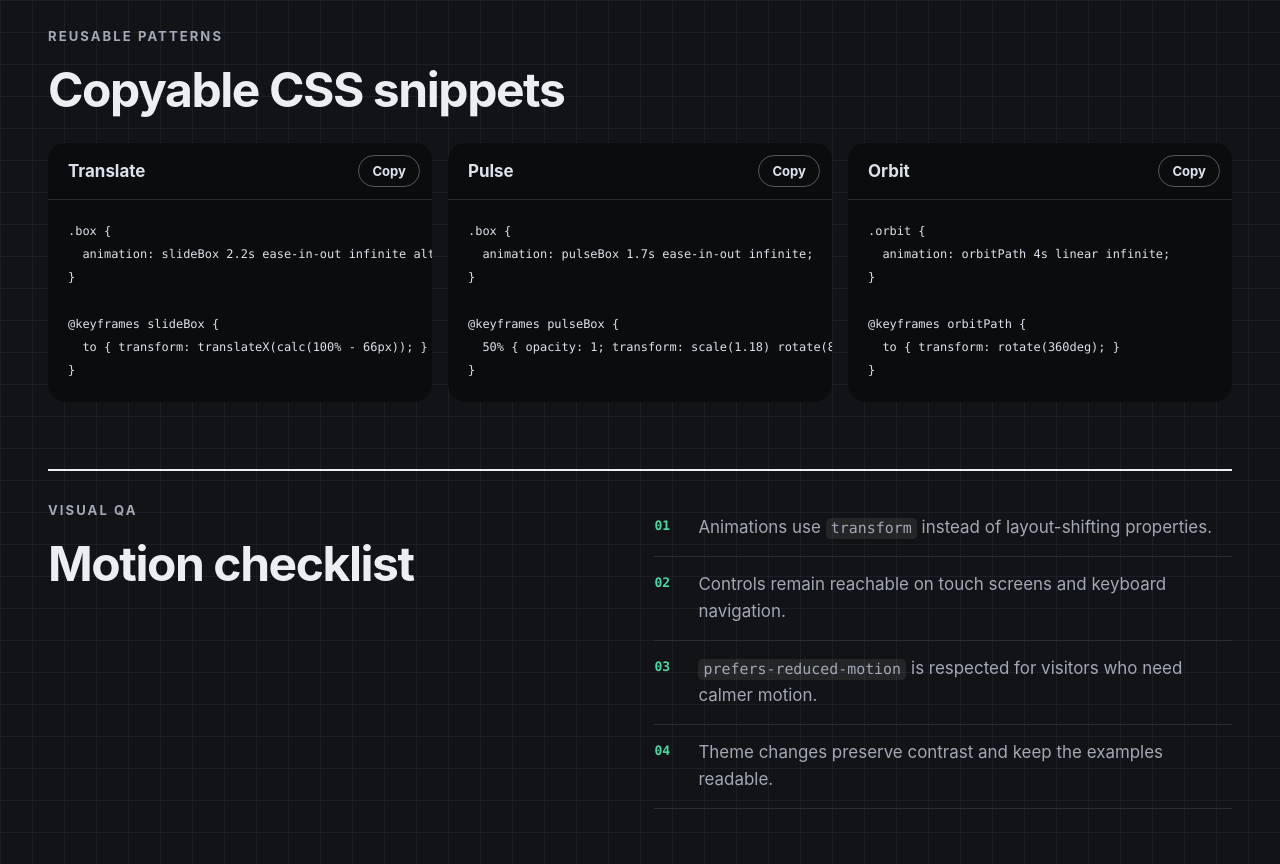
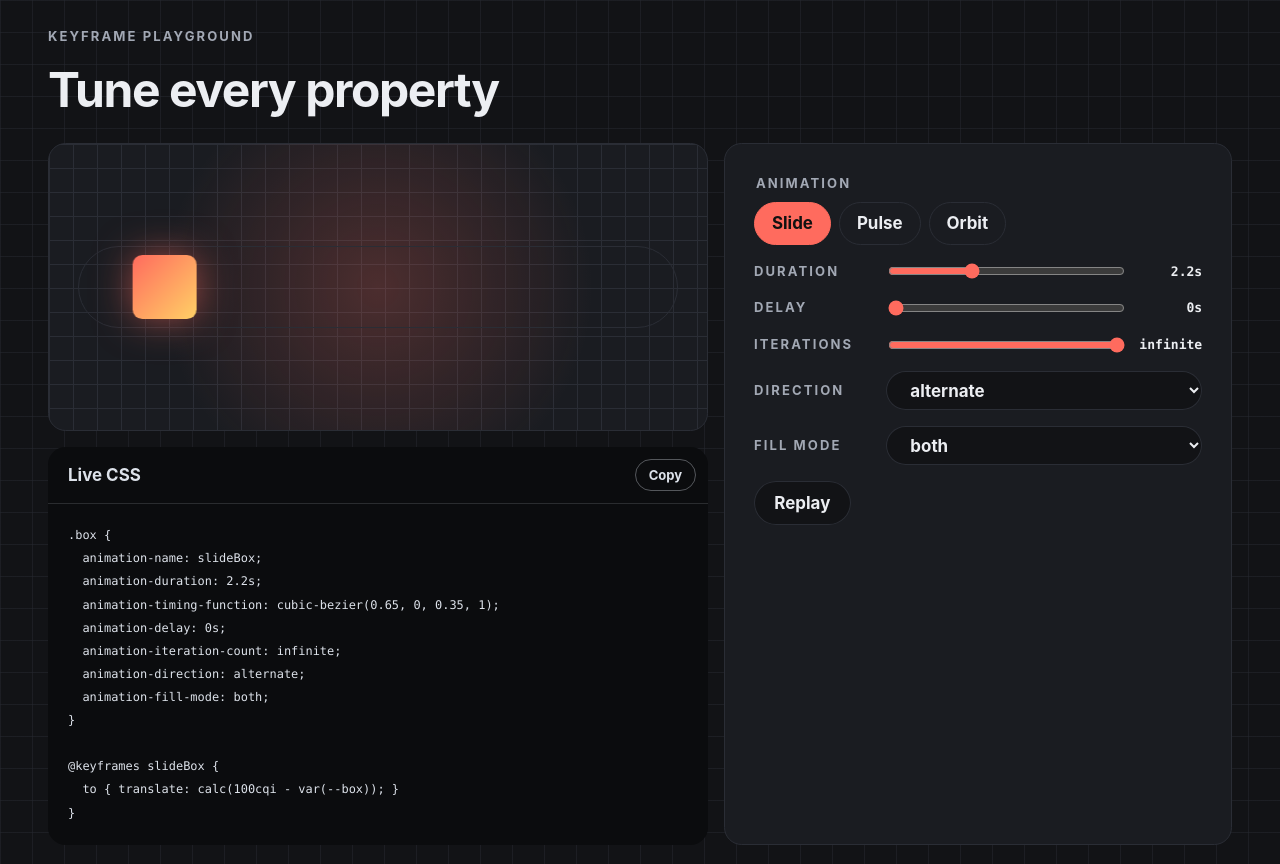
Before and after one commit to abdimannor/box-animations, a plain HTML site: page index.html in a window 1280 px wide. Shown: the part 1088-1952 px from the top of the page. Drawn offline with Linux system fonts and the light colour scheme.

Commit message:
Add a keyframe playground with live duration, delay, iteration, direction and fill controls plus a live CSS panel

```diff
--- a/index.html
+++ b/index.html
@@ -101,6 +101,57 @@
       </article>
     </section>
 
+    <section class="playground" id="playground" aria-labelledby="playground-title">
+      <div class="section-heading">
+        <p class="eyebrow">Keyframe playground</p>
+        <h2 id="playground-title">Tune every property</h2>
+      </div>
+
+      <div class="pg-layout">
+        <div class="pg-stage" aria-hidden="true">
+          <div class="pg-track" data-anim="slide">
+            <div class="pg-box"></div>
+          </div>
+        </div>
+
+        <form class="pg-controls" id="pg-form" aria-label="Animation properties">
+          <fieldset class="pg-pick">
+            <legend class="control-label">Animation</legend>
+            <label><input type="radio" name="anim" value="slide" checked> Slide</label>
+            <label><input type="radio" name="anim" value="pulse"> Pulse</label>
+            <label><input type="radio" name="anim" value="orbit"> Orbit</label>
+          </fieldset>
+          <label class="pg-field"><span class="control-label">Duration</span>
+            <input type="range" name="duration" min="0.2" max="6" step="0.1" value="2.2">
+            <output name="durationOut">2.2s</output></label>
+          <label class="pg-field"><span class="control-label">Delay</span>
+            <input type="range" name="delay" min="0" max="3" step="0.1" value="0">
+            <output name="delayOut">0s</output></label>
+          <label class="pg-field"><span class="control-label">Iterations</span>
+            <input type="range" name="iterations" min="1" max="11" step="1" value="11">
+            <output name="iterationsOut">infinite</output></label>
+          <label class="pg-field"><span class="control-label">Direction</span>
+            <select name="direction">
+              <option>normal</option><option>reverse</option><option selected>alternate</option><option>alternate-reverse</option>
+            </select></label>
+          <label class="pg-field"><span class="control-label">Fill mode</span>
+            <select name="fill">
+              <option>none</option><option>forwards</option><option>backwards</option><option selected>both</option>
+            </select></label>
+          <button class="control-button pg-replay" type="button" id="pg-replay">Replay</button>
+        </form>
+
+        <div class="snippet-card pg-code">
+          <div class="snippet-topline">
+            <h3>Live CSS</h3>
+            <button class="copy-button" type="button" data-copy-target="pg-css">Copy</button>
+          </div>
+          <pre tabindex="0"><code id="pg-css"></code></pre>
+          <p class="pg-status" id="pg-status" role="status"></p>
+        </div>
+      </div>
+    </section>
+
     <section class="snippet-section" aria-labelledby="snippets-title">
       <div class="section-heading">
         <p class="eyebrow">Reusable patterns</p>
@@ -169,5 +220,6 @@
     <p>&copy; 2026 Mahad Abdullahi</p>
   </footer>
   <script type="module" src="script.js"></script>
+  <script type="module" src="playground.js"></script>
 </body>
 </html>
--- /dev/null
+++ b/playground.js
@@ -0,0 +1,61 @@
+// Keyframe playground: live controls write CSS custom properties and a code panel.
+const form = document.querySelector("#pg-form");
+const track = document.querySelector(".pg-track");
+const box = document.querySelector(".pg-box");
+const code = document.querySelector("#pg-css");
+const status = document.querySelector("#pg-status");
+const reduce = matchMedia("(prefers-reduced-motion: reduce)");
+
+const keyframes = {
+  slide: "@keyframes slideBox {\n  to { translate: calc(100cqi - var(--box)); }\n}",
+  pulse: "@keyframes pulseBox {\n  0%, 100% { opacity: 0.5; scale: 0.78; }\n  50% { opacity: 1; scale: 1.18; rotate: 8deg; }\n}",
+  orbit: "@keyframes orbitPath {\n  to { rotate: 360deg; }\n}",
+};
+const names = { slide: "slideBox", pulse: "pulseBox", orbit: "orbitPath" };
+
+export const state = { easing: "cubic-bezier(0.65, 0, 0.35, 1)" };
+
+const read = () => {
+  const data = new FormData(form);
+  const iterations = Number(data.get("iterations"));
+  return {
+    anim: data.get("anim"),
+    duration: `${Number(data.get("duration"))}s`,
+    delay: `${Number(data.get("delay"))}s`,
+    iterations: iterations > 10 ? "infinite" : String(iterations),
+    direction: data.get("direction"),
+    fill: data.get("fill"),
+  };
+};
+
+export const render = () => {
+  const v = read();
+  form.elements.durationOut.value = v.duration;
+  form.elements.delayOut.value = v.delay;
+  form.elements.iterationsOut.value = v.iterations;
+  track.dataset.anim = v.anim;
+  const props = {
+    "--pg-name": names[v.anim],
+    "--pg-duration": v.duration,
+    "--pg-delay": v.delay,
+    "--pg-iterations": v.iterations,
+    "--pg-direction": v.direction,
+    "--pg-fill": v.fill,
+    "--pg-easing": state.easing,
+  };
+  for (const [k, val] of Object.entries(props)) box.style.setProperty(k, val);
+  code.textContent = `.box {\n  animation-name: ${names[v.anim]};\n  animation-duration: ${v.duration};\n  animation-timing-function: ${state.easing};\n  animation-delay: ${v.delay};\n  animation-iteration-count: ${v.iterations};\n  animation-direction: ${v.direction};\n  animation-fill-mode: ${v.fill};\n}\n\n${keyframes[v.anim]}`;
+  status.textContent = reduce.matches ? "Reduced motion is on: the preview stays still, the CSS still updates." : "";
+};
+
+export const replay = () => {
+  box.classList.remove("is-running");
+  void box.offsetWidth;
+  box.classList.add("is-running");
+};
+
+form.addEventListener("input", () => { render(); replay(); });
+document.querySelector("#pg-replay").addEventListener("click", replay);
+reduce.addEventListener("change", render);
+render();
+replay();
--- a/style.css
+++ b/style.css
@@ -277,3 +277,83 @@
   }
   @keyframes orbitPath { to { rotate: 360deg; } }
 }
+
+/* Keyframe playground */
+@layer components {
+  .playground { display: grid; gap: var(--space-m); }
+  .pg-layout {
+    display: grid;
+    grid-template-columns: minmax(0, 1.3fr) minmax(0, 1fr);
+    grid-template-areas: "stage controls" "code controls";
+    gap: var(--space-s);
+  }
+  .pg-stage {
+    grid-area: stage;
+    display: grid;
+    place-items: center;
+    min-block-size: 18rem;
+    padding: var(--space-m);
+    border: 1px solid var(--line);
+    border-radius: var(--radius);
+    background:
+      radial-gradient(circle at 50% 50%, color-mix(in oklab, var(--a1) 22%, transparent), transparent 60%),
+      linear-gradient(var(--line) 1px, transparent 1px) 0 0 / 1.5rem 1.5rem,
+      linear-gradient(90deg, var(--line) 1px, transparent 1px) 0 0 / 1.5rem 1.5rem,
+      var(--surface);
+  }
+  .pg-track { inline-size: 100%; container-type: inline-size; display: grid; place-items: center; }
+  .pg-track[data-anim="slide"] { place-items: center start; padding: 0.5rem; border: 1px solid var(--line); border-radius: 999px; }
+  .pg-track[data-anim="orbit"] .pg-box { transform-origin: 50% 220%; }
+  .pg-box {
+    --c: var(--a1);
+    inline-size: var(--box);
+    aspect-ratio: 1;
+    border-radius: 0.6rem;
+    background: linear-gradient(135deg, var(--a1), var(--a2));
+    box-shadow: 0 0 2.6rem -0.2rem color-mix(in oklab, var(--a1) 70%, transparent);
+  }
+  .pg-controls {
+    grid-area: controls;
+    display: grid;
+    align-content: start;
+    gap: 1rem;
+    padding: var(--space-m);
+    border: 1px solid var(--line);
+    border-radius: var(--radius);
+    background: var(--surface);
+  }
+  .pg-pick { display: flex; flex-wrap: wrap; gap: 0.5rem; padding: 0; border: 0; margin: 0; }
+  .pg-pick legend { margin-block-end: 0.5rem; }
+  .pg-pick label {
+    padding: 0.4em 1em;
+    border: 1px solid var(--line);
+    border-radius: 999px;
+    cursor: pointer;
+    font-weight: 650;
+  }
+  .pg-pick label:has(:checked) { background: var(--a1); border-color: var(--a1); color: #111; }
+  .pg-pick label:has(:focus-visible) { outline: 2px solid var(--a4); outline-offset: 3px; }
+  .pg-pick input { position: absolute; opacity: 0; pointer-events: none; }
+  .pg-field { display: grid; grid-template-columns: 7.5rem 1fr auto; align-items: center; gap: 0.75rem; }
+  .pg-field input { accent-color: var(--a1); min-inline-size: 0; }
+  .pg-field select { grid-column: 2 / -1; box-shadow: inset 0 0 0 1px var(--line); }
+  .pg-field output { font-size: var(--step--1); min-inline-size: 8ch; text-align: end; }
+  .pg-replay { justify-self: start; box-shadow: inset 0 0 0 1px var(--line); }
+  .pg-code { grid-area: code; }
+  .pg-code pre { min-block-size: 15rem; }
+  .pg-status { padding: 0 1.25rem 1rem; font-size: var(--step--1); color: color-mix(in oklab, var(--code-ink) 75%, transparent); }
+  .pg-status:empty { display: none; }
+  @media (width < 56rem) {
+    .pg-layout { grid-template-columns: 1fr; grid-template-areas: "stage" "controls" "code"; }
+    .pg-field { grid-template-columns: 6.5rem 1fr auto; }
+  }
+}
+
+@layer motion {
+  @media (prefers-reduced-motion: no-preference) {
+    .pg-box.is-running {
+      animation: var(--pg-name) var(--pg-duration) var(--pg-easing) var(--pg-delay) var(--pg-iterations) var(--pg-direction) var(--pg-fill);
+    }
+    .is-paused .pg-box { animation-play-state: paused; }
+  }
+}
```
